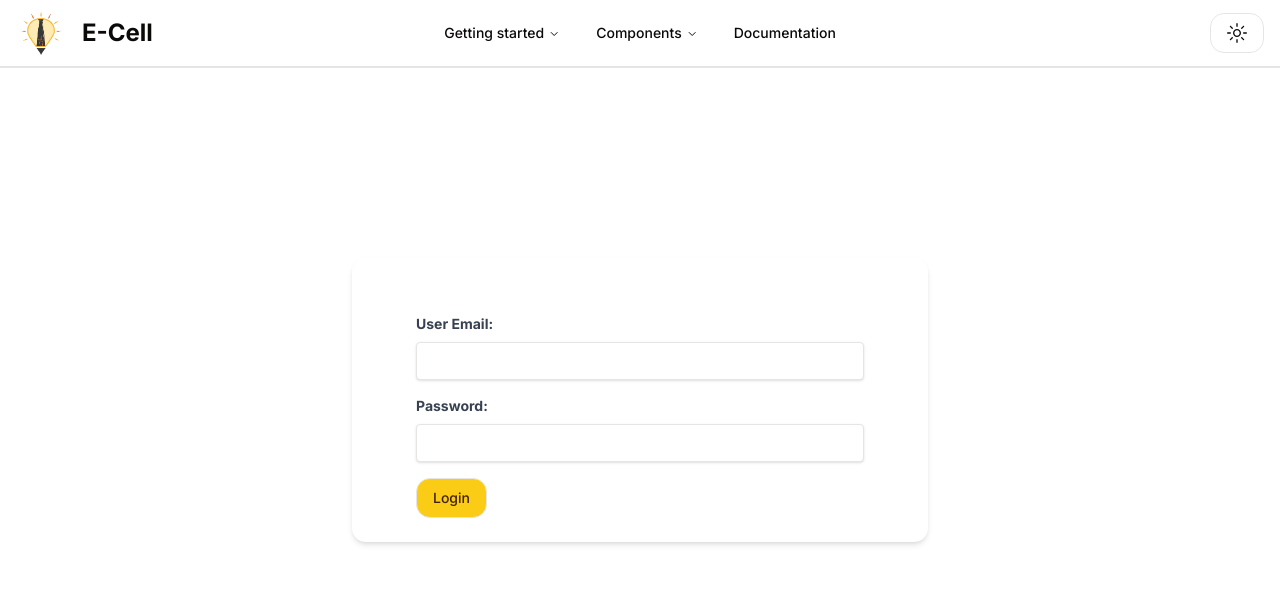
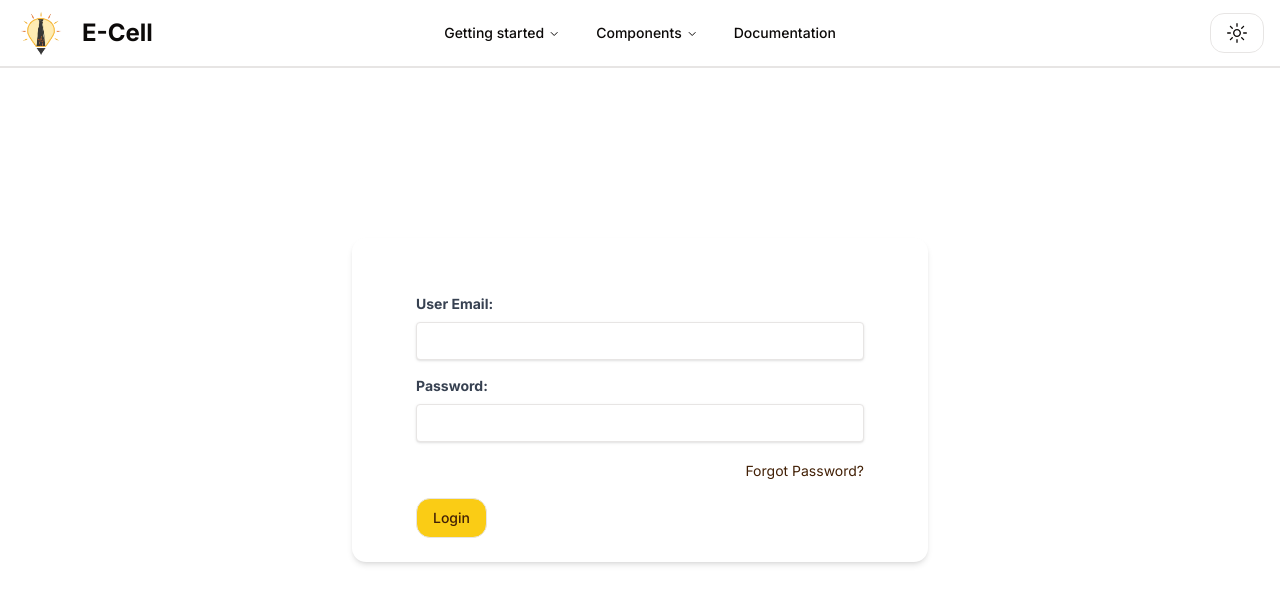
Before and after one commit to hi-Kartik2004/Ecell-web-app, a Next.js app: page /login in a window 1280 px wide. Shown: the top 604 px of the page. Built offline with nearby package versions, Linux system fonts and the light colour scheme.

Commit message:
forgot password functionality

```diff
--- a/app/login/page.jsx
+++ b/app/login/page.jsx
@@ -1,5 +1,5 @@
 'use client'
-import { signInWithEmailAndPassword } from 'firebase/auth';
+import { signInWithEmailAndPassword,sendPasswordResetEmail } from 'firebase/auth';
 import { useState } from 'react';
 import { auth } from '../../lib/firebase/index';
 
@@ -16,6 +16,15 @@ const page = () => {
             console.log(err.code);
         })
     };
+
+    const handleResetPass = async () => {
+        try {
+            await sendPasswordResetEmail(auth, username);
+            console.log('Password reset email sent successfully');
+        } catch (error) {
+            console.error('Error sending password reset email:', error.message);
+        }
+    }
 
     return (
         <div className="relative p-6 flex flex-col items-center justify-center min-h-screen overflow-hidden">
@@ -43,6 +52,9 @@ const page = () => {
                             autoComplete="off"
                         />
                     </div>
+                    <div className="mb-4 text-right">
+                        <a onClick={handleResetPass} href="#" className="text-sm text-primary-foreground hover:underline">Forgot Password?</a>
+                    </div>
                     <button
                         type="submit"
                         className="w-full lg:w-auto inline-flex items-center justify-center whitespace-nowrap rounded-md text-sm font-medium ring-offset-background transition-colors focus-visible:outline-none focus-visible:ring-2 focus-visible:ring-ring focus-visible:ring-offset-2 disabled:pointer-events-none disabled:opacity-50 bg-primary text-primary-foreground hover:bg-primary/90 h-10 px-4 py-2 border"
@@ -52,7 +64,6 @@ const page = () => {
                 </form>
             </div>
         </div>
-
     );
 };
 
```
